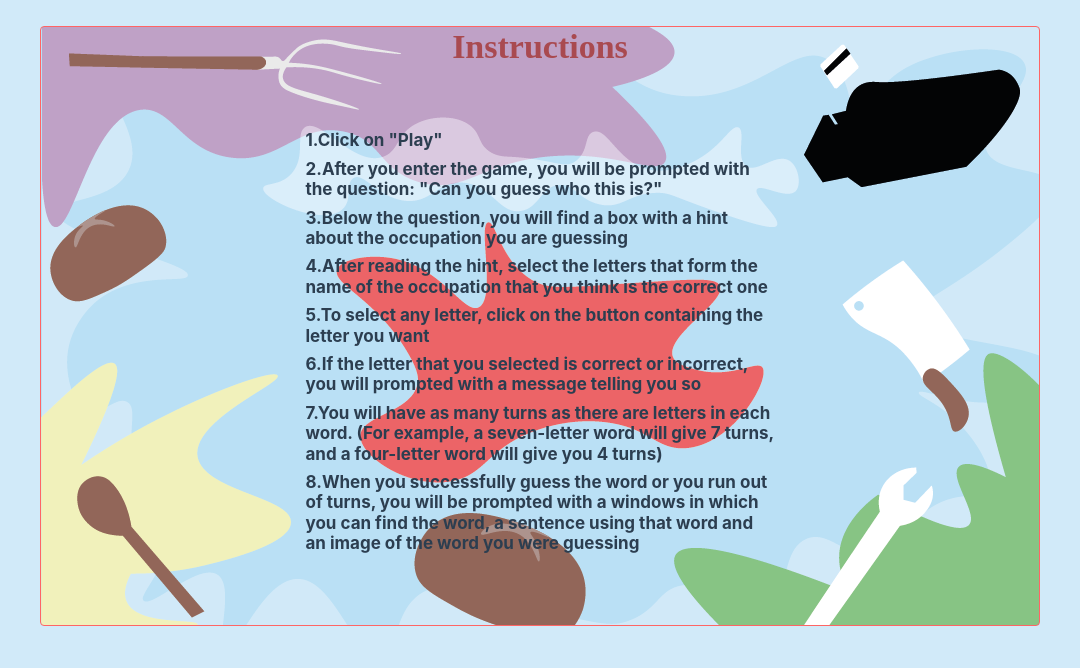
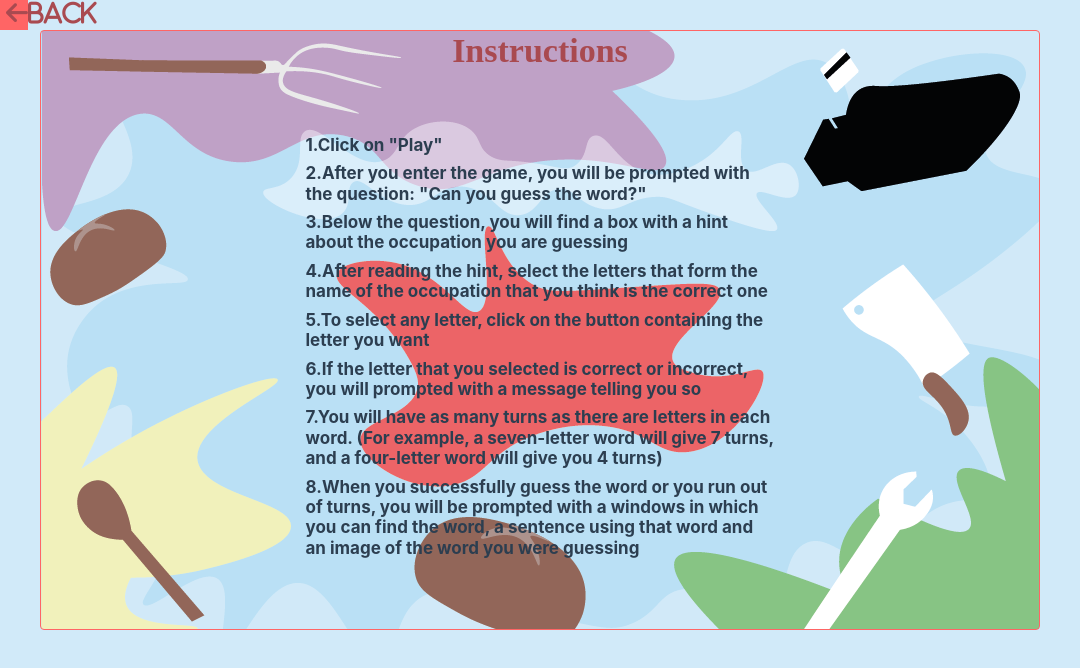
Before and after one commit to YerlinL/guess-game, an Electron app: page Hangman_Game/Views/instrucciones.html in a window 1080 px wide. Drawn offline with nearby package versions, Linux system fonts and the light colour scheme.

Commit message:
Se agrega el boton para devolverse a la pagina inicial y se agrega el estilo correspondiente a dicho boton

```diff
--- a/Hangman_Game/Views/css/estilos.css
+++ b/Hangman_Game/Views/css/estilos.css
@@ -26,7 +26,7 @@ body{
     font-weight: bold;
 }
 
-.btnUno {
+.btnPlay {
     background-color: #bae0f5;
     color: #a94a50;
     font-family: 'Times New Roman';
@@ -41,7 +41,7 @@ body{
     border-color: #a94a50;
 }
 
-.btnDos{
+.btnInstructions{
     background-color: #bae0f5;
     color: #a94a50;
     font-family: 'Times New Roman';
@@ -53,6 +53,18 @@ body{
     margin-left: 40px;
     border-radius: 1.078em;
     border-color: #a94a50;
+}
+
+.btnDireccionar{
+  background-color: #ff6565;
+  color: #a94a50;
+  font-family: 'Times New Roman';
+  font-weight: bold;
+  font-size: 30;
+  width: 28px;
+  height: 30px;
+  border: none;
+  border-color: #a94a50;
 }
 
 .container {
--- a/Hangman_Game/Views/instrucciones.html
+++ b/Hangman_Game/Views/instrucciones.html
@@ -6,9 +6,19 @@
     <title>Guess Game</title>
     <link
       rel="stylesheet" href="https://stackpath.bootstrapcdn.com/bootswatch/4.5.2/litera/bootstrap.min.css"/>
+    <script src="https://kit.fontawesome.com/a076d05399.js" crossorigin="anonymous"></script>
     <link rel="stylesheet" href="./css/estilos.css"/>
-  </head>
-  <br>
+
+</head>
+<body>
+  <form action="index.html" style="text-align: left;">
+    <button type="submit" class = "btnDireccionar">
+        <i
+            class="fas fa-arrow-left"
+            style="font-size:25px;color:#a94a50; text-align: left;">Back
+        </i>
+    </button>
+  </form>
   <div class="card" style="text-align: center;background-image: url('./img/Instrucciones.png');">
     <div class="container">
 
@@ -33,7 +43,7 @@
             <h6>
                 <span class="hiddentxt">
                     <a>
-                        2.After you enter the game, you will be prompted with the question: "Can you guess who this is?"
+                        2.After you enter the game, you will be prompted with the question: "Can you guess the word?"
                     </a>
                 </span>
                 <span class="hiddenimg"><img alt = "Play button" src="./img/Pregunta.png" width="400" />
@@ -99,3 +109,4 @@
 
       </div>
   </div>
+</body>
```
Also changed, not shown: Hangman_Game/Views/index.html (+2 -2 lines), Hangman_Game/Views/js/Formulario.js (+4 -4 lines), Hangman_Game/Views/juego.html (+8 -4 lines).
